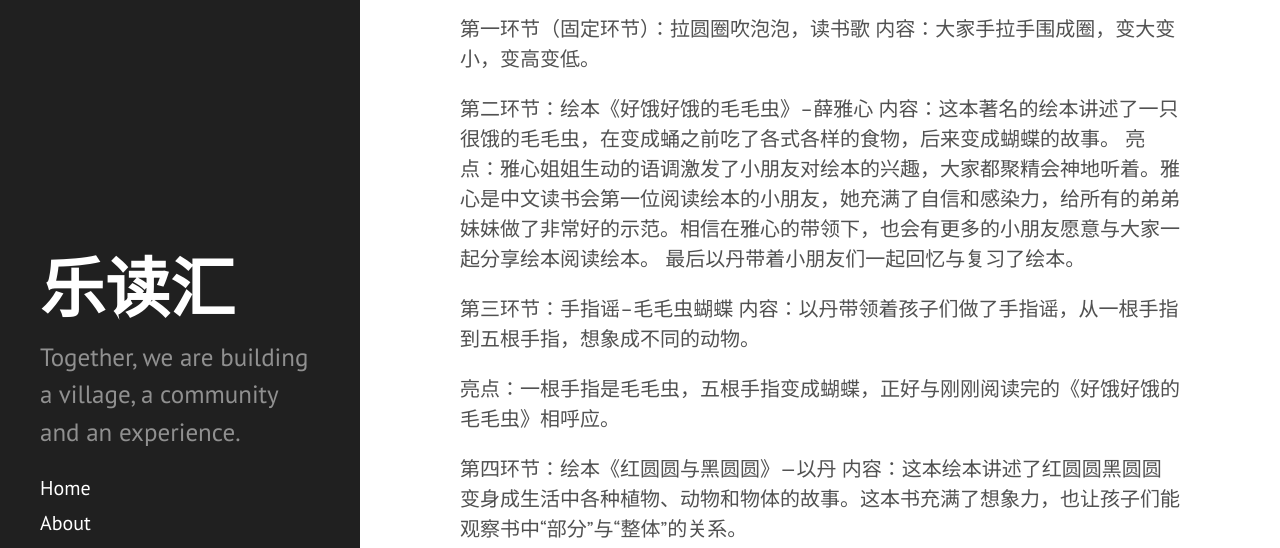
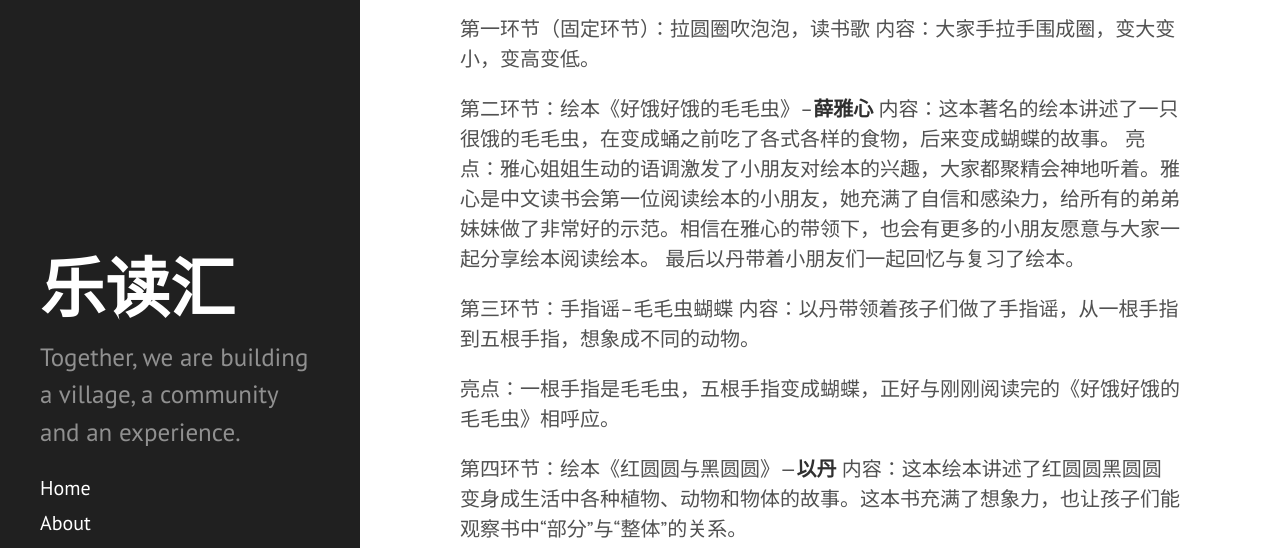
Before and after one commit to leducon/leducon.github.io, a Jekyll site: the page built from _posts/2022-06-12-event4-outdoor-lions-park.md, in a window 1280 px wide and 900 px high, scrolled down 383 px. Shown: the part 164-712 px from the top of the window. Built offline with Jekyll 4.4.1, drawn with Linux system fonts in a browser that asks for light colours; Markdown is read by kramdown in place of the engine named in the settings.

```diff
--- a/_posts/2022-06-12-event4-outdoor-lions-park.md
+++ b/_posts/2022-06-12-event4-outdoor-lions-park.md
@@ -21,7 +21,7 @@ categories: [events, outdoor, picnic, freeplay]
 内容：大家手拉手围成圈，变大变小，变高变低。
 
 
-第二环节：绘本《好饿好饿的毛毛虫》--薛雅心
+第二环节：绘本《好饿好饿的毛毛虫》--**薛雅心**
 内容：这本著名的绘本讲述了一只很饿的毛毛虫，在变成蛹之前吃了各式各样的食物，后来变成蝴蝶的故事。
 亮点：雅心姐姐生动的语调激发了小朋友对绘本的兴趣，大家都聚精会神地听着。雅心是中文读书会第一位阅读绘本的小朋友，她充满了自信和感染力，给所有的弟弟妹妹做了非常好的示范。相信在雅心的带领下，也会有更多的小朋友愿意与大家一起分享绘本阅读绘本。
 最后以丹带着小朋友们一起回忆与复习了绘本。
@@ -33,7 +33,7 @@ categories: [events, outdoor, picnic, freeplay]
 亮点：一根手指是毛毛虫，五根手指变成蝴蝶，正好与刚刚阅读完的《好饿好饿的毛毛虫》相呼应。
 
 
-第四环节：绘本《红圆圆与黑圆圆》---以丹
+第四环节：绘本《红圆圆与黑圆圆》---**以丹**
 内容：这本绘本讲述了红圆圆黑圆圆变身成生活中各种植物、动物和物体的故事。这本书充满了想象力，也让孩子们能观察书中“部分”与“整体”的关系。
 
 
```
